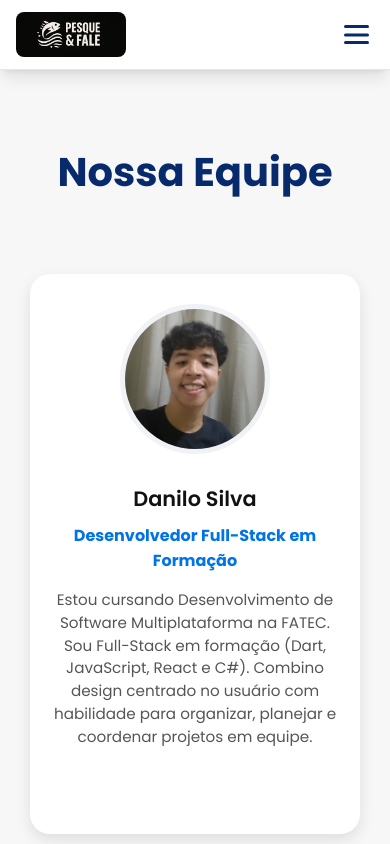
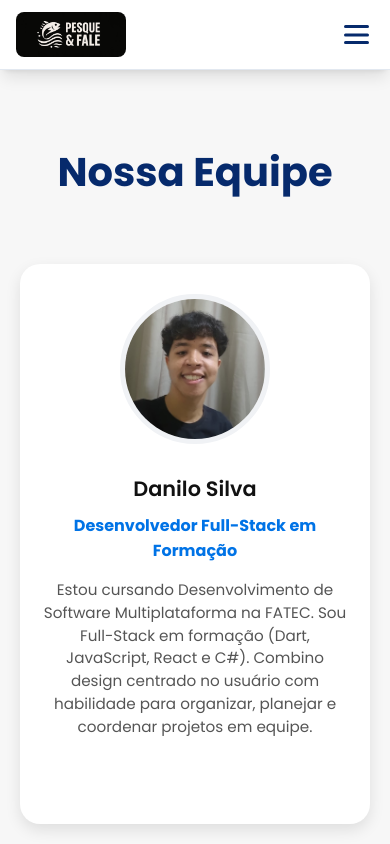
Before and after one commit to daniykt/Pesque-Fale, a React (Create React App) app: page /sobre in a window 390 px wide. Shown: the top 844 px of the page. Built offline with nearby package versions, Linux system fonts and the light colour scheme; no server answers; sample sign-in values are in the browser's storage; a web font is replaced by a local one.

Commit message:
fix(css): renomeia classe container para evitar conflito global

```diff
--- a/src/pages/Sobre/sobre.css
+++ b/src/pages/Sobre/sobre.css
@@ -16,7 +16,7 @@ body {
     margin-bottom: 40px;
 }
 
-.container {
+.container-sobre {
     display: grid;
     gap: 30px;
     max-width: 1200px;
@@ -84,7 +84,7 @@ body {
 .card .social i:hover {
     color: #0073e6;
 }
-.container {
+.container-sobre {
     display: grid;
     grid-template-columns: repeat(3, 1fr); /* sempre 3 colunas */
     gap: 30px;
@@ -129,7 +129,7 @@ body {
         }
 
         @media (max-width: 768px) {
-            .container {
+            .container-sobre {
                 grid-template-columns: 1fr;
             }
         }
--- a/src/pages/Sobre/sobre.jsx
+++ b/src/pages/Sobre/sobre.jsx
@@ -62,7 +62,7 @@ const SobreNos = () => {
       <div className="sobre-corpo">
         <section className="sobre-nos">
           <h1>Nossa Equipe</h1>
-          <div className="container">
+          <div className="container-sobre">
             {membros.map(membro => (
               <div key={membro.id} className="card">
                 <img src={membro.foto} alt={`Foto de ${membro.nome}`} />
```
